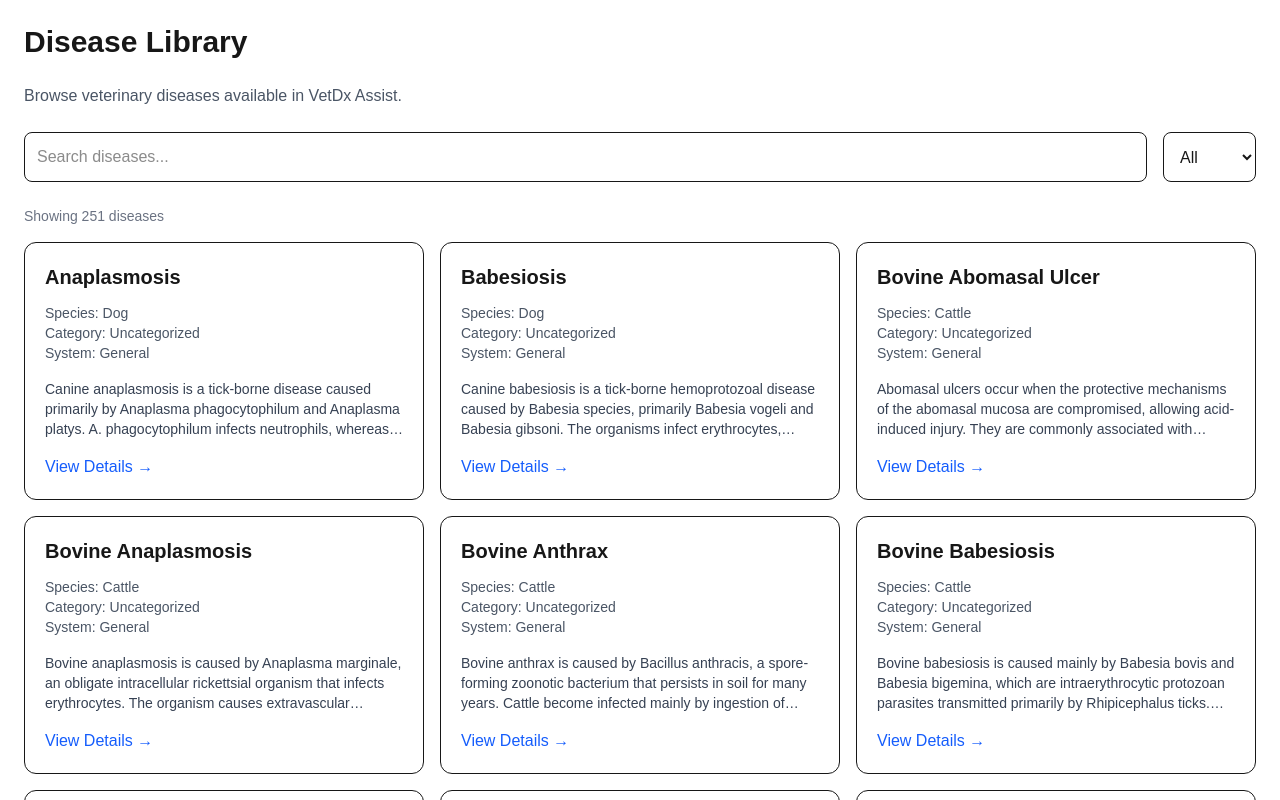
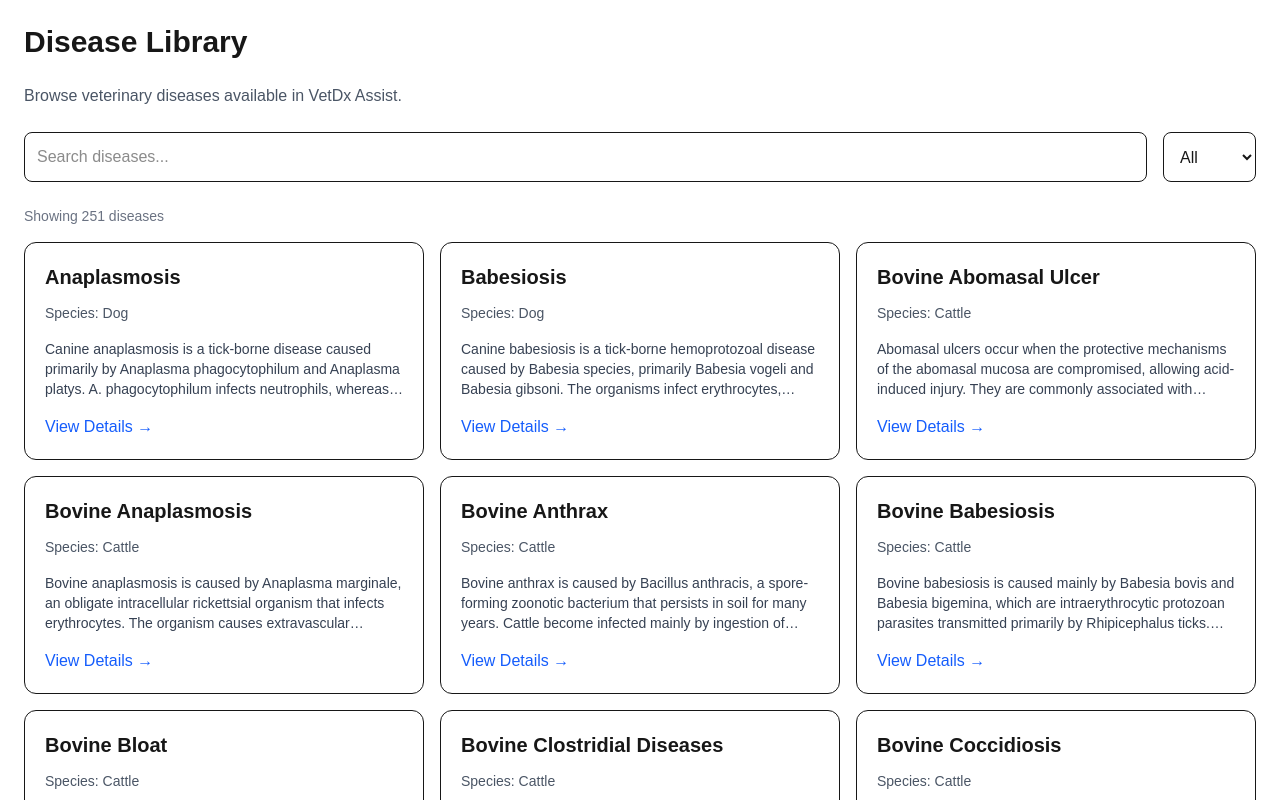
Before and after one commit to petzvoice/VetDx-Assist, a Next.js app: page /diseases in a window 1280 px wide. Shown: the top 800 px of the page. Built offline with nearby package versions, Linux system fonts and the light colour scheme.

Commit message:
Improve Disease Library UI by hiding placeholder metadata

```diff
--- a/components/diseases/DiseaseCard.tsx
+++ b/components/diseases/DiseaseCard.tsx
@@ -32,13 +32,17 @@ export default function DiseaseCard({
           Species: {disease.species.join(", ")}
         </p>
 
+        {disease.category !== "Uncategorized" && (
           <p>
             Category: {disease.category}
           </p>
+        )}
 
+        {disease.system !== "General" && (
           <p>
             System: {disease.system}
           </p>
+        )}
 
       </div>
 
@@ -55,7 +59,6 @@ export default function DiseaseCard({
         View Details →
       </Link>
 
-
     </div>
 
   );
```
Lines whose indentation alone changed are shown as unchanged.
